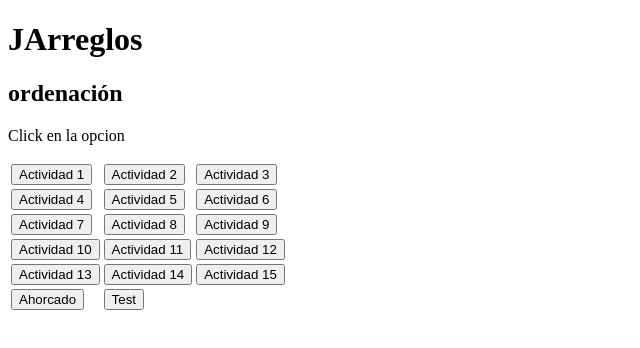
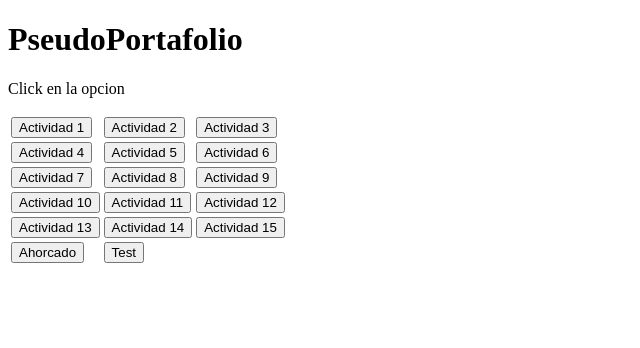
Before and after one commit to PedroGonzalezVGs/PedroGonzalezVGs.github.io, a plain HTML site: page parcial3/pseudoporta.html in a window 1280 px wide. Shown: the whole page, without its empty margins (0-640 px from the left). Drawn offline with Linux system fonts and the light colour scheme.

Commit message:
Update pseudoporta.html

```diff
--- a/parcial3/pseudoporta.html
+++ b/parcial3/pseudoporta.html
@@ -1,8 +1,7 @@
 <!DOCTYPE html>
 <html>
 <body>
-<h1>JArreglos</h1>
-<h2>ordenación</h2>
+<h1>PseudoPortafolio</h1>
 
 <p>Click en la opcion</p>
 <table>
```
